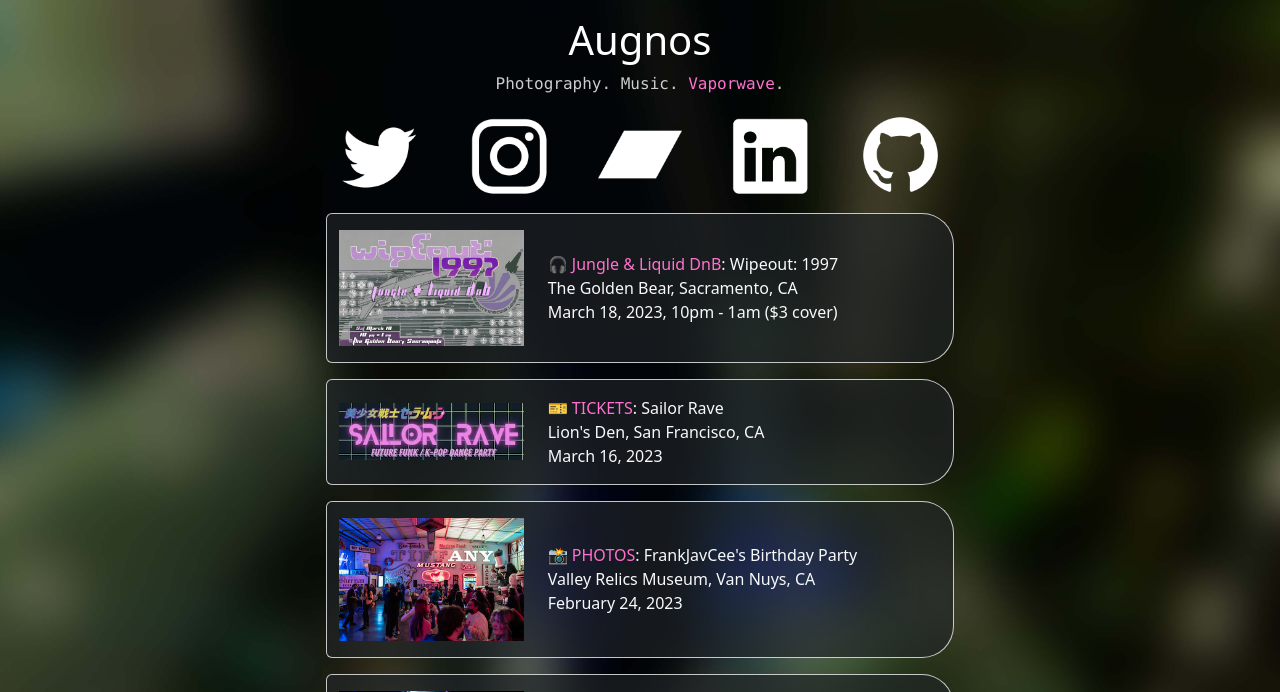
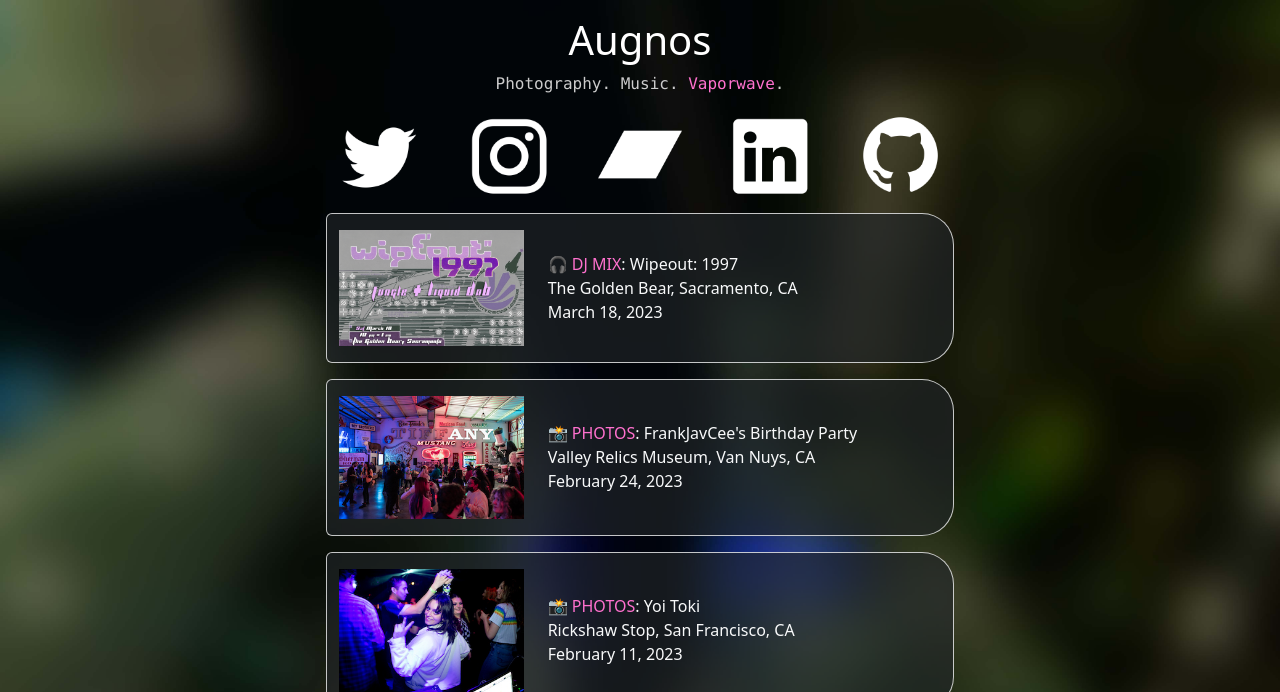
Before and after one commit to Augnos/augnos_linktree, a Flask app: page / in a window 1280 px wide. Shown: the top 692 px of the page. Run offline with Flask 2, Linux system fonts and the light colour scheme.

Commit message:
Added link to wipeout set

```diff
--- a/flask_app/templates/_links.html
+++ b/flask_app/templates/_links.html
@@ -16,24 +16,13 @@
 
 <!-- Wipeout: 1997, 03/18/23 -->
 {{ macros.link(
-    "🎧 Jungle & Liquid DnB",
+    "🎧 DJ MIX",
     "Wipeout: 1997",
     "The Golden Bear, Sacramento, CA",
-    "March 18, 2023, 10pm - 1am ($3 cover)",
-    "https://www.instagram.com/goldenbear916",
+    "March 18, 2023 ",
+    "https://www.youtube.com/watch?v=CVUhB7_cmgw",
     "images/wipeout_1997.png",
     "wipeout 1997 jungle and liquid drum and bass party"
-)}}
-
-<!-- Sailor Rave: San Francisco, 03/16/23 -->
-{{ macros.link(
-    "🎫 TICKETS",
-    "Sailor Rave",
-    "Lion's Den, San Francisco, CA",
-    "March 16, 2023",
-    "https://www.eventbrite.com/e/sailor-rave-future-funk-and-kpop-dance-party-tickets-558495764867",
-    "images/sailor_rave_sf_flyer.jpg",
-    "sailor rave future funk k-pop dance party"
 )}}
 
 <!-- FrankJavCee Birthday, 02/24/23 -->
```
Also changed, not shown: flask_app/static/images/sailor_rave_sf_flyer.jpg (deleted).
